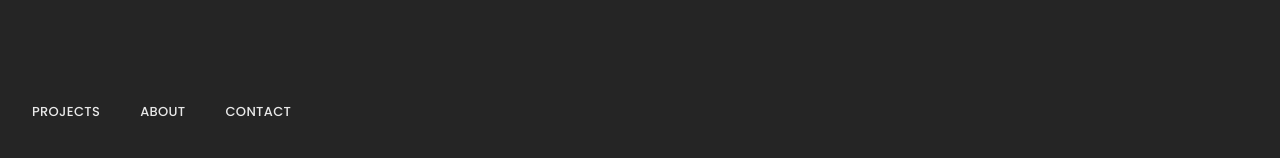
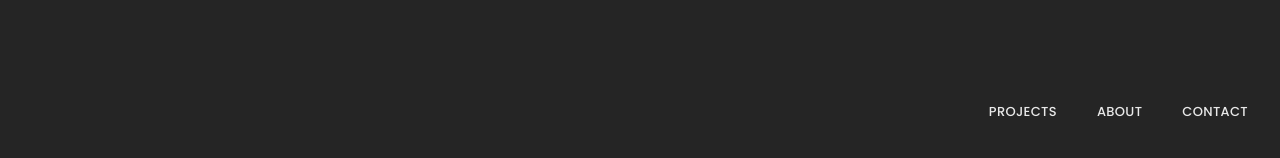
Before and after one commit to Dalu-codes/Portfolio, a React (Vite) app: page / in a window 1280 px wide. Shown: the part 642-800 px from the top of the page. Built offline with nearby package versions, Linux system fonts and the light colour scheme.

Commit message:
sizing and spacing

```diff
--- a/src/components/Hero.tsx
+++ b/src/components/Hero.tsx
@@ -8,7 +8,7 @@ export default function Hero() {
   return (
     <section className="px-8 pt-10 pb-24 grid grid-cols-1 lg:grid-cols-2 gap-x-16 gap-y-12 items-start">
       <div>
-        <nav className="flex items-center justify-between mb-30">
+        <nav className="flex items-center justify-between mb-40">
           <span className="text-[15px] font-semibold tracking-wide">DALU</span>
           <NavLinks />
         </nav>
--- a/src/components/SectionBar.tsx
+++ b/src/components/SectionBar.tsx
@@ -5,9 +5,9 @@ interface SectionBarProps {
   id?: string;
 }
 
-export default function SectionBar({ leftLabel, id }: SectionBarProps) {
+export default function SectionBar({ id }: SectionBarProps) {
   return (
-    <div id={id} className="px-8 py-8 flex items-center justify-between">
+    <div id={id} className="px-8 py-8 flex items-center justify-end">
       {/* <span className="text-[13px] tracking-wide font-medium text-white/80">{leftLabel}</span> */}
       <NavLinks />
     </div>
```
